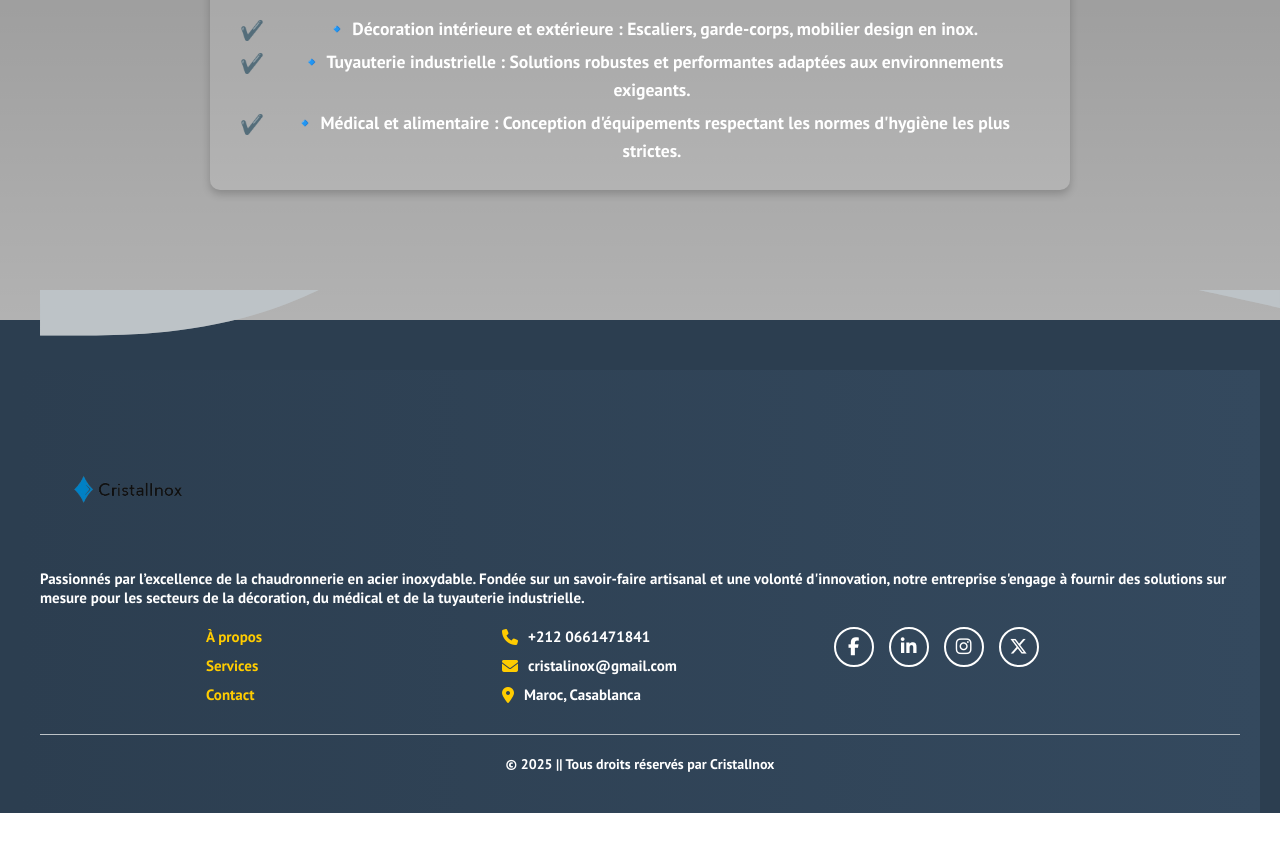
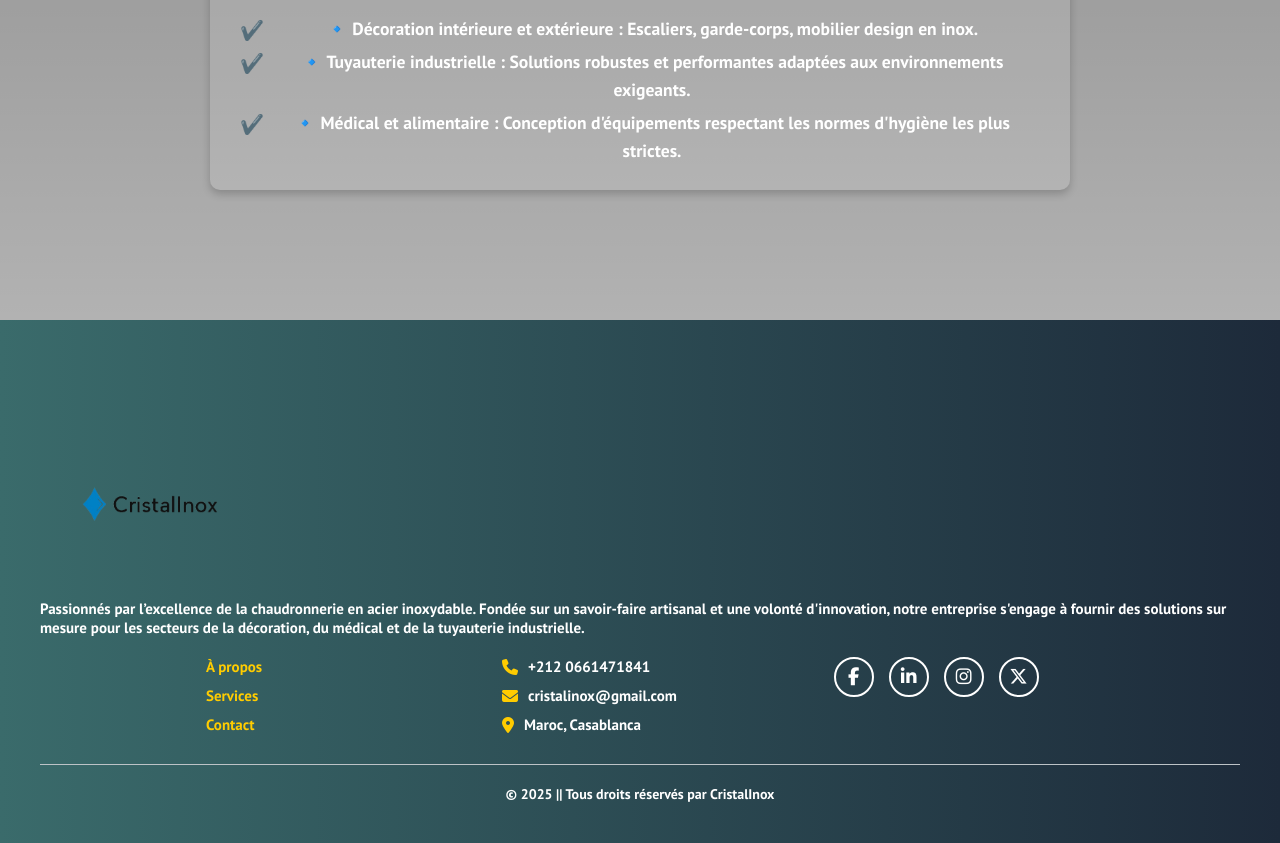
Before and after one commit to Youssefassad0/cristalinox3version, a React (Create React App) app: page /about in a window 1280 px wide. Shown: the part 1432-2275 px from the top of the page. Before the commit the page ends 2245 px from the top, so only its background shows below. Built offline with nearby package versions, Linux system fonts and the light colour scheme; the HTML template or start-up script is replaced by a standard one; a web font is replaced by a local one.

Commit message:
modify footer bg

```diff
--- a/src/components/footer/Footer.css
+++ b/src/components/footer/Footer.css
@@ -5,7 +5,7 @@
     display: flex;
     justify-content: center;
     align-items: flex-end;
-    background-color: #2c3e50;
+    background: linear-gradient(to right, #3A6B6B, #1D2A3A);
     color: #fff;
     padding: 50px 20px 0;
     position: relative;
@@ -14,28 +14,12 @@
 /* Footer Styling */
 .footer {
     width: 100%;
-    background: linear-gradient(to right, #2c3e50, #34495e);
     text-align: center;
     padding: 40px 20px;
     position: relative;
 }
 
-/* Waves Container */
-.waves {
-    position: absolute;
-    top: -80px; /* Moins agressif que -100px */
-    width: 100%;
-    height: 100px;
-    overflow: hidden;
-    z-index: 1;
-}
 
-.wave {
-    position: absolute;
-    bottom: 0;
-    left: 0;
-    width: 100%;
-}
 
 /* Footer Content */
 .footer-content {
@@ -65,7 +49,7 @@
 
 /* Footer Logo */
 .logo-footer img {
-    height: 120px;
+    height: 150px;
     width: auto;
     margin-bottom: 15px;
 }
--- a/src/components/footer/Footer.jsx
+++ b/src/components/footer/Footer.jsx
@@ -6,15 +6,6 @@ function Footer() {
   return (
     <footer className="footer-container">
       <div className="footer">
-        {/* SVG Wave Background */}
-        <div className="waves">
-          <svg className="wave wave1" xmlns="http://www.w3.org/2000/svg" viewBox="0 0 1440 320">
-            <path fill="#bdc3c7" d="M0,256L48,256C96,256,192,256,288,218.7C384,181,480,107,576,85.3C672,64,768,96,864,117.3C960,139,1056,149,1152,165.3C1248,181,1344,203,1392,213.3L1440,224L1440,0L1392,0C1344,0,1248,0,1152,0C1056,0,960,0,864,0C768,0,672,0,576,0C480,0,384,0,288,0C192,0,96,0,48,0L0,0Z"></path>
-          </svg>
-          <svg className="wave wave2" xmlns="http://www.w3.org/2000/svg" viewBox="0 0 1440 320">
-            <path fill="#bdc3c7" fillOpacity="0.5" d="M0,256L48,256C96,256,192,256,288,218.7C384,181,480,107,576,85.3C672,64,768,96,864,117.3C960,139,1056,149,1152,165.3C1248,181,1344,203,1392,213.3L1440,224L1440,0L1392,0C1344,0,1248,0,1152,0C1056,0,960,0,864,0C768,0,672,0,576,0C480,0,384,0,288,0C192,0,96,0,48,0L0,0Z"></path>
-          </svg>
-        </div>
 
         <div className="footer-content">
           <div className="footer-sectionabout">
```
